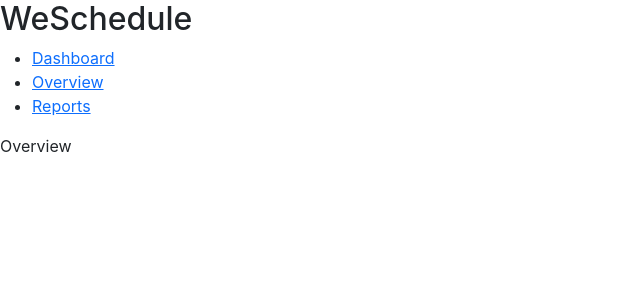
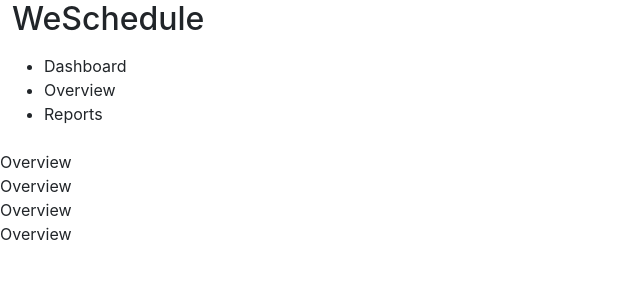
Before and after one commit to sonAndrew/WeSchedule, a React (Create React App) app: page /overview in a window 1280 px wide. Shown: the top 300 px of the page, without its empty margins (0-640 px from the left). Built offline with nearby package versions, Linux system fonts and the light colour scheme.

Commit message:
Updated: updated sidebar component.

```diff
--- a/src/Pages/WeSchedule/MainLayout/Layout.js
+++ b/src/Pages/WeSchedule/MainLayout/Layout.js
@@ -10,17 +10,17 @@ export const Layout = () => {
             <section>
                 <Sidebar
                     link={
-                        <Link to="/dashboard">
+                        <Link className='nav-link' to="/dashboard">
                             Dashboard
                         </Link>
                     }
                     link2={
-                        <Link to="/overview">
+                        <Link className='nav-link' to="/overview">
                             Overview
                         </Link>
                     }
                     link3={
-                        <Link to="/reports">
+                        <Link className='nav-link' to="/reports">
                             Reports
                         </Link>
                     }
--- a/src/Pages/WeSchedule/Navigation/Sidebar.js
+++ b/src/Pages/WeSchedule/Navigation/Sidebar.js
@@ -2,17 +2,17 @@ import React from 'react';
 
 export const Sidebar = (props) => {
     return (
-        <div>
+        <div className='container-fluid'>
             <h2>WeSchedule</h2>
-            <nav>
+            <nav className='navbar'>
                 <ul>
-                    <li>
+                    <li className='nav-item'>
                         {props.link}
                     </li>
-                    <li>
+                    <li className='nav-item'>
                         {props.link2}
                     </li>
-                    <li>
+                    <li className='nav-item'>
                         {props.link3}
                     </li>
                 </ul>
--- a/src/Pages/WeSchedule/Overview/Overview.js
+++ b/src/Pages/WeSchedule/Overview/Overview.js
@@ -2,6 +2,10 @@ import React from 'react';
 
 export const Overview = () => {
     return (
-        <div>Overview</div>
+        <div>Overview
+             <div>Overview</div>
+             <div>Overview</div>
+             <div>Overview</div>
+        </div>
     )
 }
```
